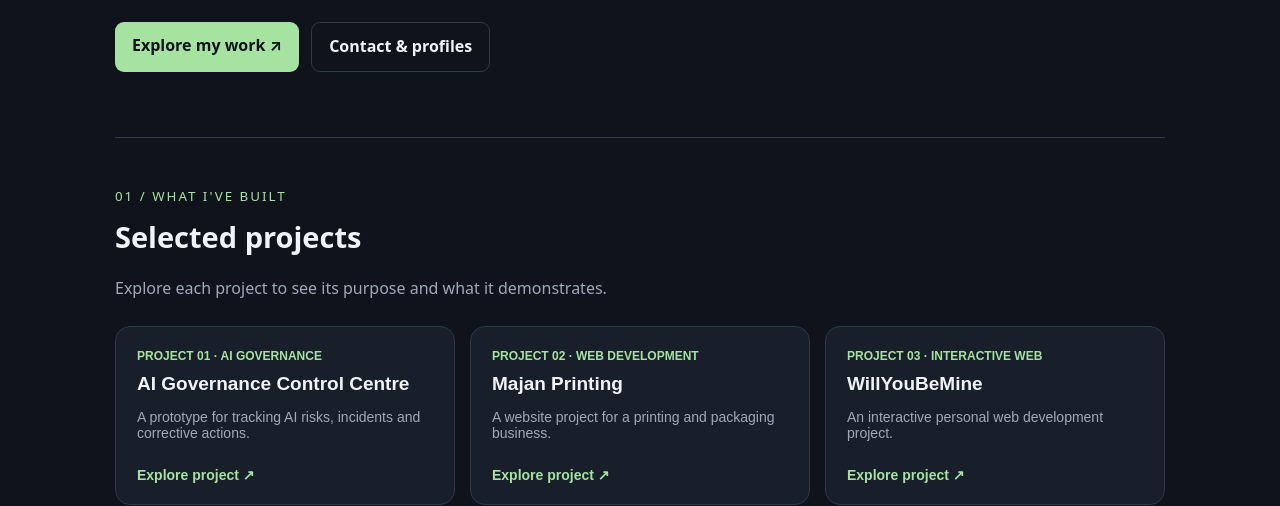
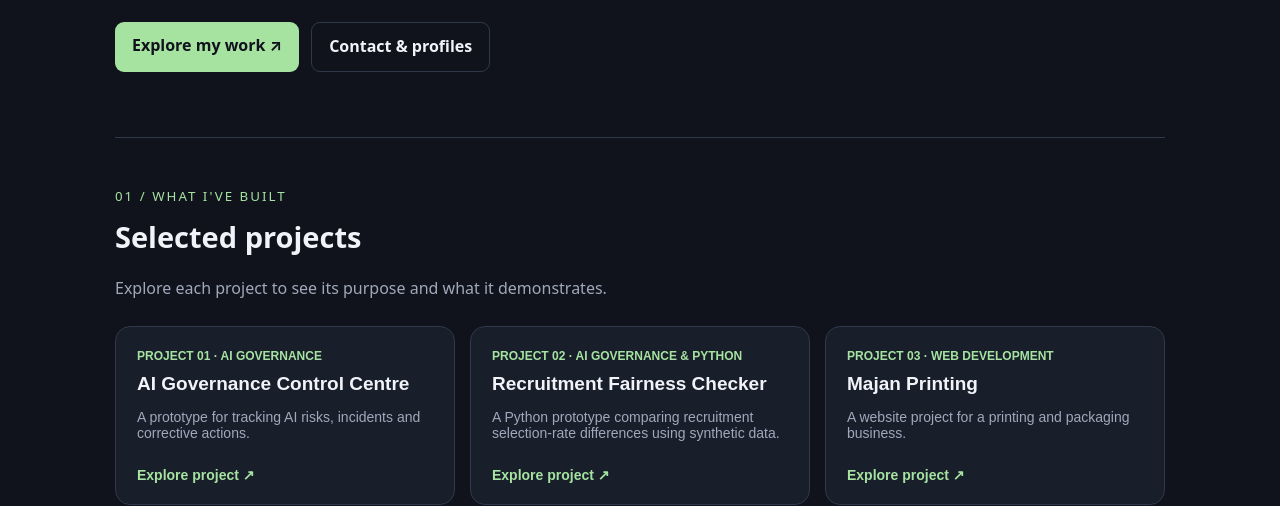
Before and after one commit to Akatsuki777777/Aalam-portfolio, a plain HTML site: page index.html in a window 1280 px wide. Shown: the part 470-976 px from the top of the page. Drawn offline with Linux system fonts and the light colour scheme.

Commit message:
Add Python recruitment fairness checker project

```diff
--- a/content.json
+++ b/content.json
@@ -11,6 +11,11 @@
       "name": "AI Governance Control Centre",
       "description": "A prototype for tracking AI risks, incidents and corrective actions.",
       "url": "https://fascinating-bavarois-efb3c1.netlify.app/"
+    },
+    {
+      "name": "Recruitment Fairness Checker",
+      "description": "A Python prototype comparing recruitment selection-rate differences using synthetic data.",
+      "url": "https://github.com/Akatsuki777777/recruitment-fairness-checker"
     },
     {
       "name": "Majan Printing",
--- a/index.html
+++ b/index.html
@@ -125,14 +125,20 @@ dialog p,dialog li { color:var(--muted); }
       <p>A prototype for tracking AI risks, incidents and corrective actions.</p>
       <span class="card-action">Explore project ↗</span>
     </button>
+    <button class="card project-card" data-project="fairness">
+      <span class="number">PROJECT 02 · AI GOVERNANCE & PYTHON</span>
+      <h3>Recruitment Fairness Checker</h3>
+      <p>A Python prototype for comparing recruitment selection rates using synthetic data.</p>
+      <span class="card-action">Explore project ↗</span>
+    </button>
     <button class="card project-card" data-project="majan">
-      <span class="number">PROJECT 02 · WEB DEVELOPMENT</span>
+      <span class="number">PROJECT 03 · WEB DEVELOPMENT</span>
       <h3>Majan Printing</h3>
       <p>A website project for a printing and packaging business.</p>
       <span class="card-action">Explore project ↗</span>
     </button>
     <button class="card project-card" data-project="mine">
-      <span class="number">PROJECT 03 · INTERACTIVE WEB</span>
+      <span class="number">PROJECT 04 · INTERACTIVE WEB</span>
       <h3>WillYouBeMine</h3>
       <p>An interactive personal web project built while learning web development.</p>
       <span class="card-action">Explore project ↗</span>
@@ -285,6 +291,17 @@ const projects = {
     url: "https://fascinating-bavarois-efb3c1.netlify.app/",
     downloadUrl: "AI_Recruitment_Risk_Register_Final.xlsx"
   },
+  fairness: {
+    title: "Recruitment Fairness Checker",
+    description: "An independent Python learning project exploring recruitment selection-rate differences through synthetic data.",
+    points: [
+      "Compares selection rates across groups and calculates lowest-to-highest ratios.",
+      "Includes CSV reporting, input validation and six passing automated tests.",
+      "Uses a fictional 100-record dataset; results are screening signals, not proof of discrimination or legal compliance.",
+      "Built with Python's standard library."
+    ],
+    url: "https://github.com/Akatsuki777777/recruitment-fairness-checker"
+  },
   majan: {
     title: "Majan Printing",
     description: "A website project created to present a printing and packaging business online.",
```
